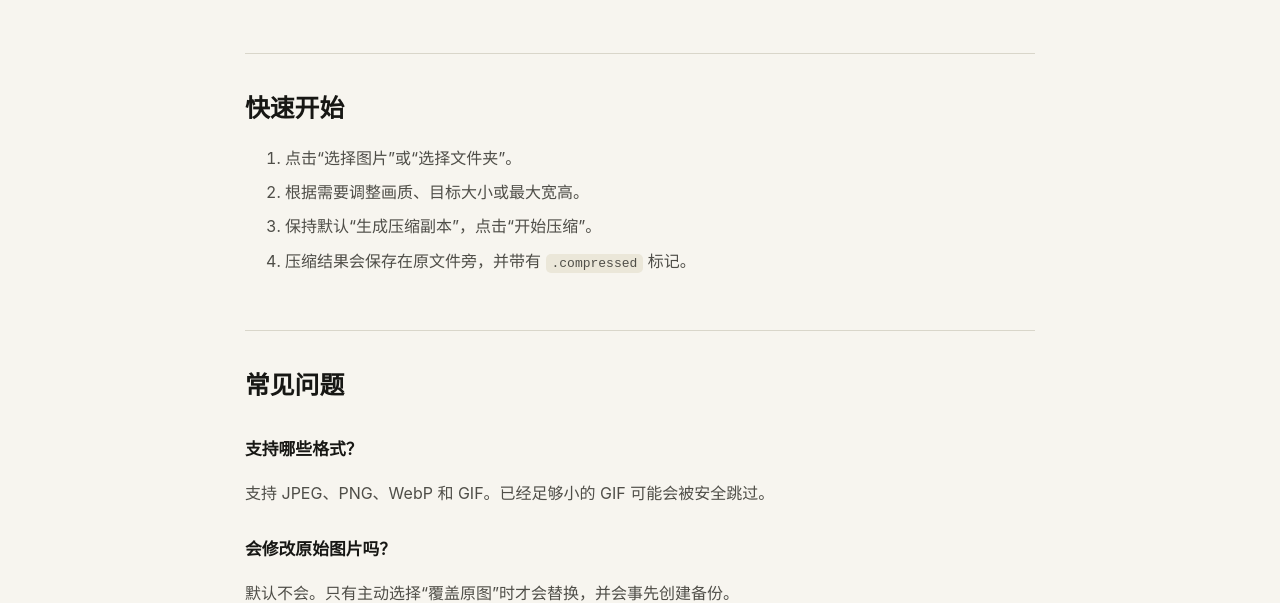
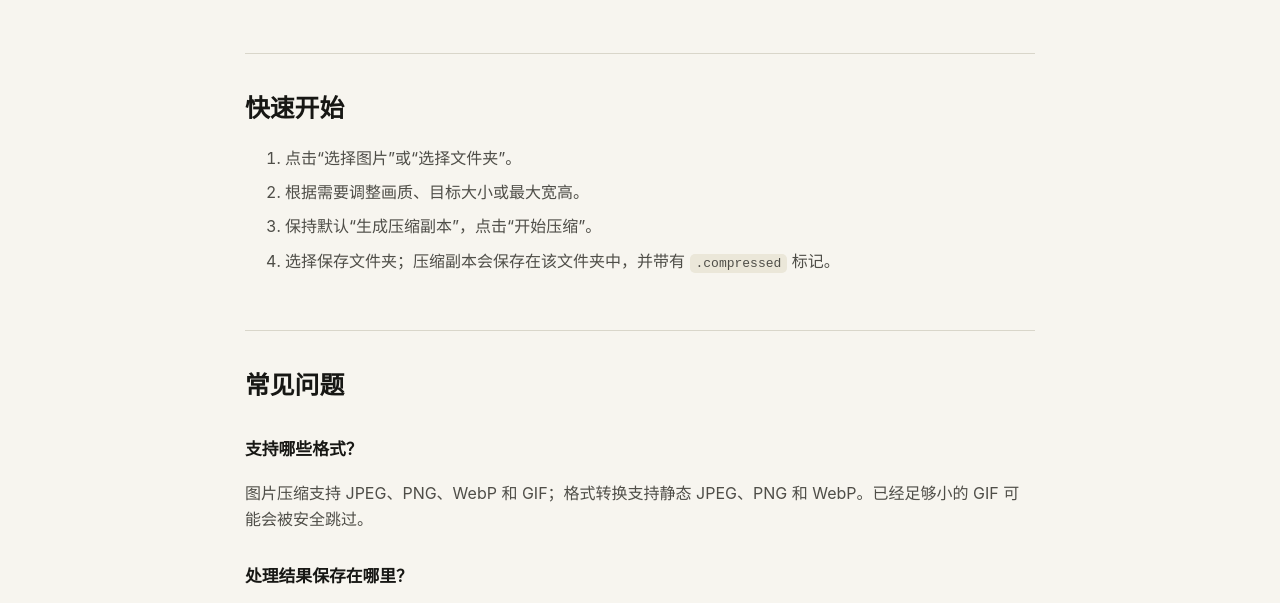
Before and after one commit to zzyjoinci-byte/shrinkduck-support, a plain HTML site: page support/index.html in a window 1280 px wide. Shown: the part 366-969 px from the top of the page. Drawn offline with Linux system fonts and the light colour scheme.

Commit message:
Correct ShrinkDuck output-folder guidance

```diff
--- a/support/index.html
+++ b/support/index.html
@@ -17,8 +17,8 @@
     <p class="eyebrow">帮助中心</p>
     <h1>ShrinkDuck 支持</h1>
     <p class="document-intro">这里整理了最常见的使用问题。ShrinkDuck 无需登录，也不需要网络连接。</p>
-    <section><h2>快速开始</h2><ol><li>点击“选择图片”或“选择文件夹”。</li><li>根据需要调整画质、目标大小或最大宽高。</li><li>保持默认“生成压缩副本”，点击“开始压缩”。</li><li>压缩结果会保存在原文件旁，并带有 <code>.compressed</code> 标记。</li></ol></section>
-    <section><h2>常见问题</h2><div class="faq"><h3>支持哪些格式？</h3><p>支持 JPEG、PNG、WebP 和 GIF。已经足够小的 GIF 可能会被安全跳过。</p><h3>会修改原始图片吗？</h3><p>默认不会。只有主动选择“覆盖原图”时才会替换，并会事先创建备份。</p><h3>如何恢复原图？</h3><p>使用覆盖模式处理后，可在本次结果列表中点击“恢复原图”。</p><h3>图片会上传到服务器吗？</h3><p>不会。所有压缩工作都在你的 Mac 上完成。</p></div></section>
+    <section><h2>快速开始</h2><ol><li>点击“选择图片”或“选择文件夹”。</li><li>根据需要调整画质、目标大小或最大宽高。</li><li>保持默认“生成压缩副本”，点击“开始压缩”。</li><li>选择保存文件夹；压缩副本会保存在该文件夹中，并带有 <code>.compressed</code> 标记。</li></ol></section>
+    <section><h2>常见问题</h2><div class="faq"><h3>支持哪些格式？</h3><p>图片压缩支持 JPEG、PNG、WebP 和 GIF；格式转换支持静态 JPEG、PNG 和 WebP。已经足够小的 GIF 可能会被安全跳过。</p><h3>处理结果保存在哪里？</h3><p>压缩副本和格式转换结果都会保存到你选择的文件夹中；只有在选择的文件夹恰好是原图所在文件夹时，它们才会出现在原图旁。</p><h3>会修改原始图片吗？</h3><p>默认不会。只有主动选择“覆盖原图（自动备份）”时才会替换原图，并会事先创建可恢复的本地备份。</p><h3>如何恢复原图？</h3><p>使用“覆盖原图（自动备份）”处理后，可在本次结果列表中点击“恢复原图”。</p><h3>图片会上传到服务器吗？</h3><p>不会。所有压缩和转换工作都在你的 Mac 上完成。</p></div></section>
     <section><h2>联系支持</h2><p>如果问题没有在上面得到解决，请发送邮件至 <a href="mailto:developer@tuanlabs.com">developer@tuanlabs.com</a>。请说明 macOS 版本、图片格式和你看到的错误提示；请勿发送包含敏感信息的原始图片。</p></section>
   </article></main>
   <footer class="footer shell"><a href="../">返回首页</a><a href="../privacy/">隐私政策</a></footer>
```
